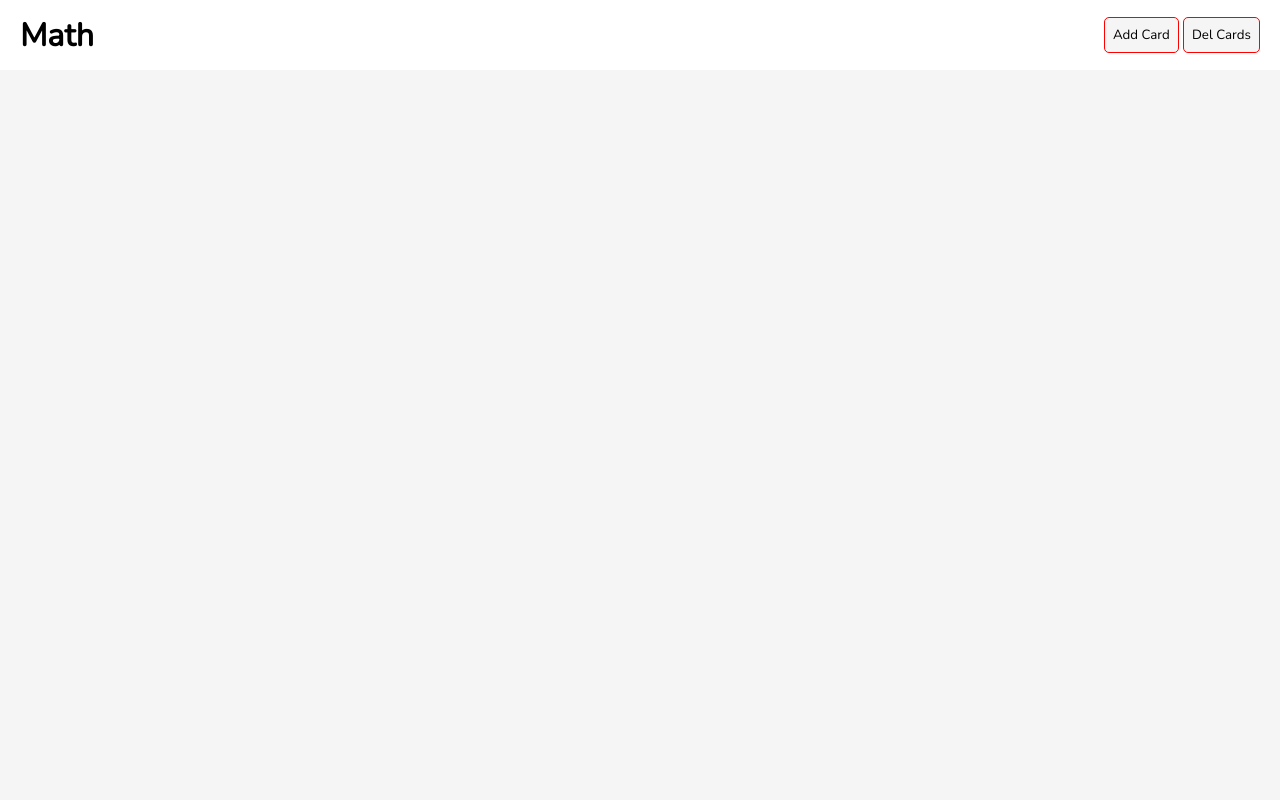
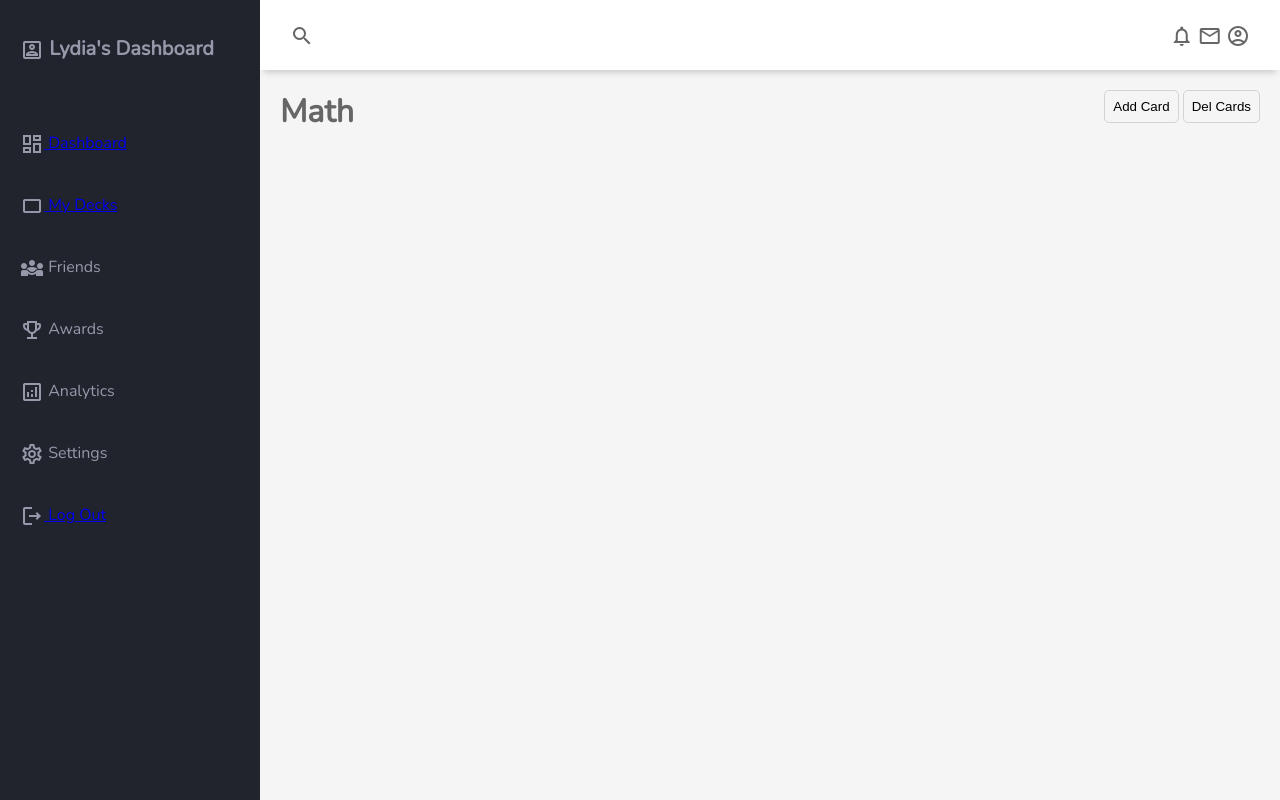
Before and after one commit to NolanBrown42/TICK-KING, a plain HTML site: page FCindex.html in a window 1280 px wide. Drawn offline with nearby package versions, Linux system fonts and the light colour scheme.

Commit message:
Update FCindex.html
Sidebar implemented on the FCindex.html

```diff
--- a/FCindex.html
+++ b/FCindex.html
@@ -5,25 +5,83 @@
   <meta name="viewport" content="width=device-width, initial-scale=1.0">
   <link rel="shortcut icon" type="image/png" href="flashcard.png" />
   <link rel="stylesheet" href="https://cdnjs.cloudflare.com/ajax/libs/font-awesome/6.1.1/css/all.min.css">
-  <link rel="stylesheet" href="FCstyle.css">
+
+        <!-- Montserrat font -->
+        <link href="https://fonts.googleapis.com/css2?family=Montserrat:wght@500;800&display=swap" rel="stylesheet">
+
+        <!-- Material Icons -->
+        <link href="https://fonts.googleapis.com/icon?family=Material+Icons+Outlined"
+      rel="stylesheet">
+
+        <!-- Cutsom CSS -->
+        <link rel="stylesheet" href="dashboard.css">
+
+    <link rel="stylesheet" href="FCstyle.css">
   <title>Decks</title>
 </head>
 <body>
+    <div class="grid-container">
 
-  <main>
+        <!-- Header -->
+        <header class="header">
+            <div class="menu-icon" onclick="openSidebar()">
+                <span class="material-icons-outlined">menu</span>
+            </div>
+            <div class="header-left">
+                <span class="material-icons-outlined">search</span>
+            </div>
+            <div class="header-right">
+                <span class="material-icons-outlined">notifications</span>
+                <span class="material-icons-outlined">email</span>
+                <span class="material-icons-outlined">account_circle</span>
+            </div>
+        </header>
+        <!-- End Header -->
 
-    <header>
-      <div class="container">
-        <div id="header">
+        <!-- Sidebar -->
+        <aside id="sidebar">
+            <div class="sidebar-title">
+                <div class="sidebar-brand">
+                    <span class="material-icons-outlined">portrait</span> Lydia's Dashboard
+                </div>
+                <span class="material-icons-outlined" onclick="closeSidebar()">close</span>
+            </div>
+
+            <ul class="sidebar-list">
+                <li class="sidebar-list-item">
+                    <span class="material-icons-outlined">dashboard</span><a href="dashboard.html"> Dashboard</a>
+                </li>
+                <li class="sidebar-list-item">
+                    <span class="material-icons-outlined" >crop_7_5</span><a href="FCindex.html"> My Decks</a>
+                </li>
+                <li class="sidebar-list-item">
+                <span class="material-icons-outlined">diversity_3</span> Friends
+                </li>
+                <li class="sidebar-list-item">
+                <span class="material-icons-outlined">emoji_events</span> Awards
+                </li>
+                <li class="sidebar-list-item">
+                <span class="material-icons-outlined">analytics</span> Analytics
+                </li>
+                <li class="sidebar-list-item">
+                <span class="material-icons-outlined">settings</span> Settings
+                </li>
+                <li class=sidebar-list-item>
+                    <span class="material-icons-outlined">logout</span><a href="login.html"> Log Out</a>
+                </li>
+                </ul>
+        </aside>
+        <!-- End Sidebar -->
+
+        <!-- Main -->
+        <main class="main-container">
+            <div class="main-title">
           <h1>Math</h1>
           <div>
             <button id="show_card_box">Add Card</button>
             <button id="delete_cards">Del Cards</button>
           </div>
-        </div>
-      </div>
-    </header>
-
+            </div>
 
     <section>
       <div class="container">
```
